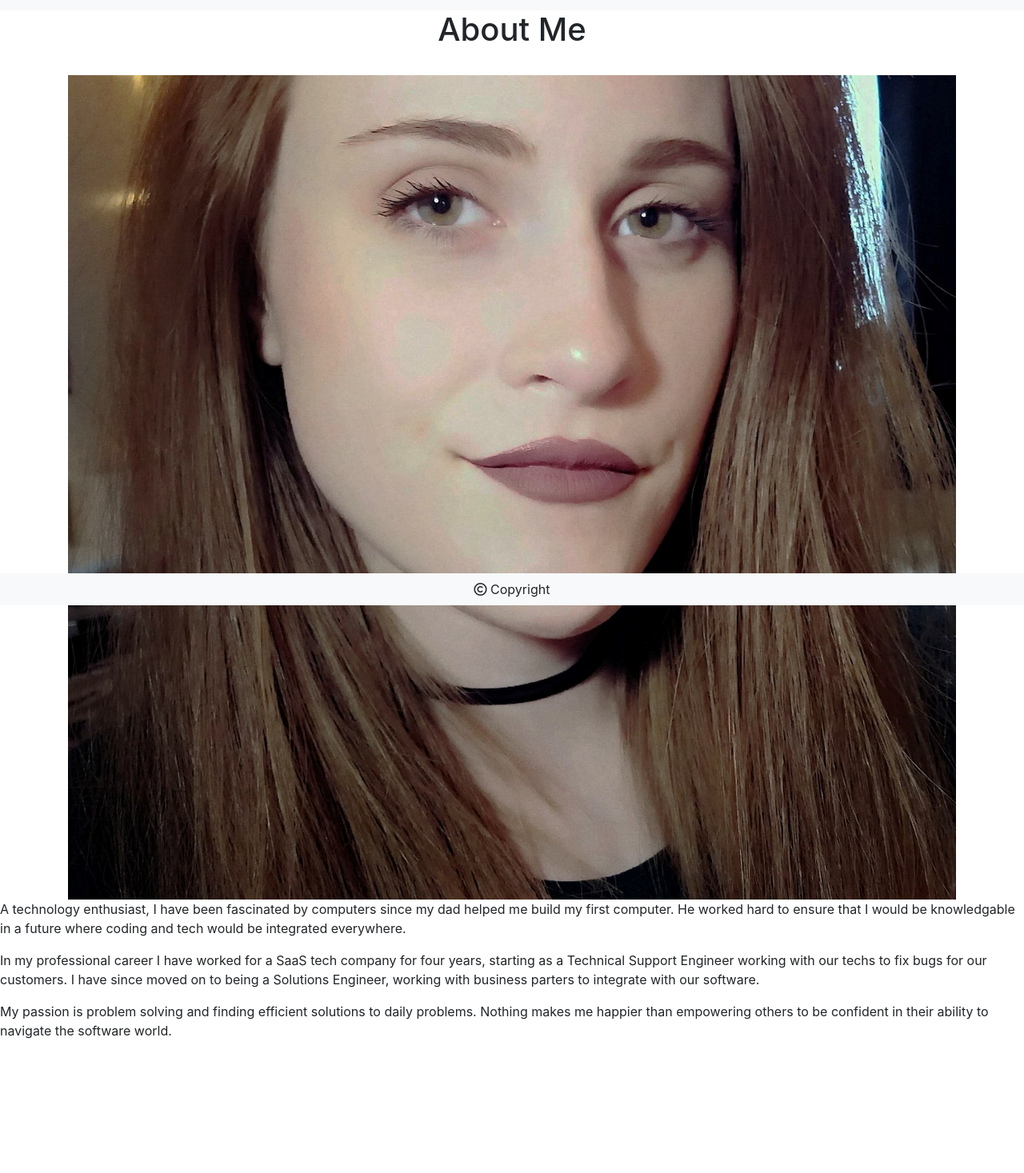
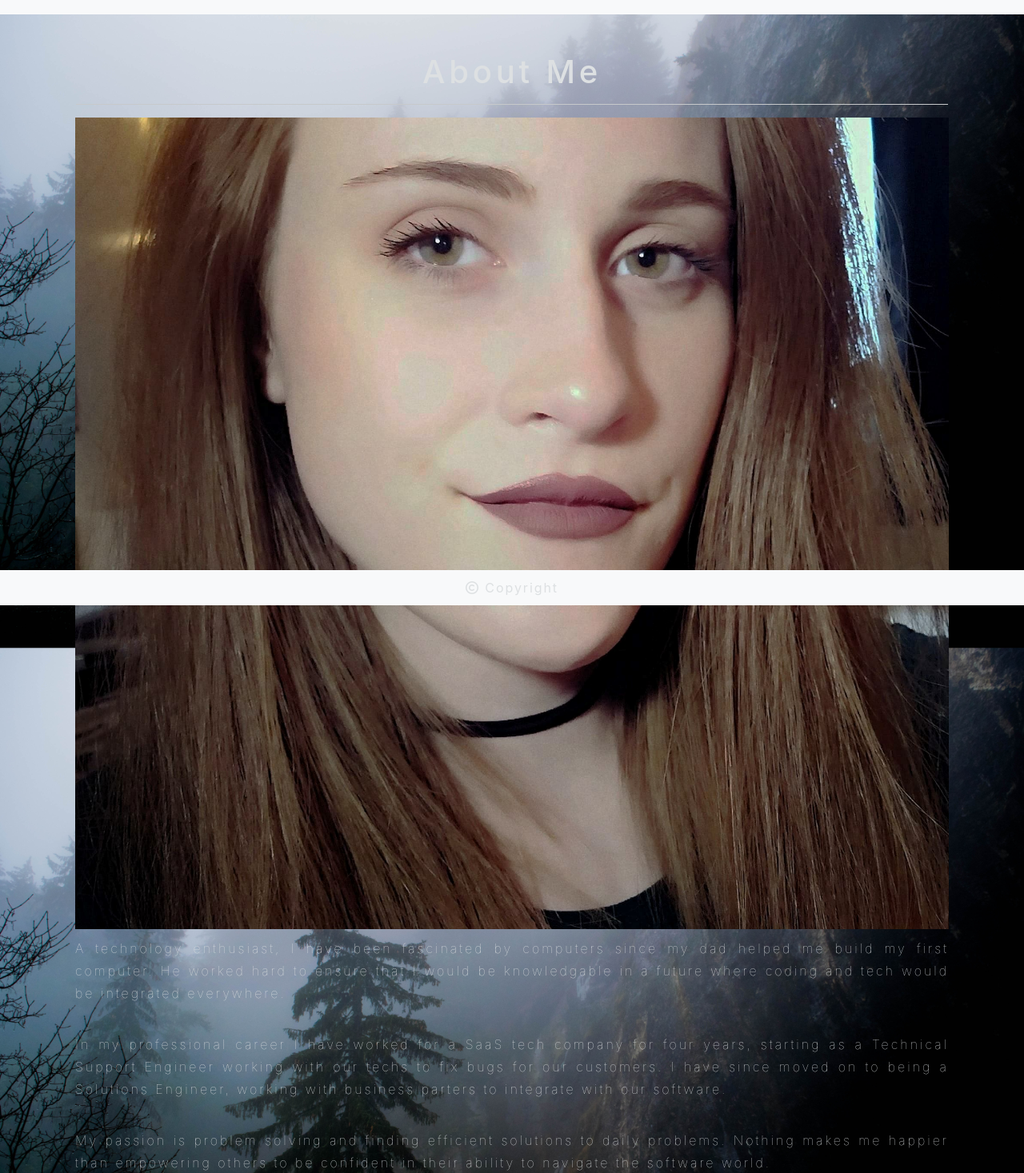
Before and after one commit to dianalynshull/React-Portfolio, a React (Create React App) app in the folder client/: page / in a window 1280 px wide. Shown: the part 43-1510 px from the top of the page at 80% size. Before the commit the page ends 1360 px from the top, so only its background shows below. Built offline with nearby package versions, Linux system fonts and the light colour scheme.

Commit message:
added universale app styles to the index.css

```diff
--- a/client/src/components/App/App.jsx
+++ b/client/src/components/App/App.jsx
@@ -1,10 +1,9 @@
 import { BrowserRouter as Router, Route, Switch } from 'react-router-dom';
 import Header from '../Header';
 import Footer from '../Footer';
-import Homepage from '../../pages/Homepage';
+import Homepage from '../../pages/Homepage/Homepage';
 import ProjectPortfolio from '../../pages/ProjectPortfolio';
 import Contact from '../../pages/Contact';
-
 import './App.css';
 
 const App = () => {
--- a/client/src/index.css
+++ b/client/src/index.css
@@ -1,13 +1,33 @@
+* {
+  margin: 0;
+  padding: 0;
+  color: #DDE0E2;
+  box-sizing: border-box;
+  letter-spacing: 0.12em;
+  line-height: 1.75;
+}
 body {
-  margin: 0;
-  font-family: -apple-system, BlinkMacSystemFont, 'Segoe UI', 'Roboto', 'Oxygen',
-    'Ubuntu', 'Cantarell', 'Fira Sans', 'Droid Sans', 'Helvetica Neue',
-    sans-serif;
-  -webkit-font-smoothing: antialiased;
-  -moz-osx-font-smoothing: grayscale;
+  background-color: #121B25;
+  background-image: url(./img/hero-img.jpg);
+  background-position: center center;
+  background-size: cover;
+  background-repeat: no-repeat;
+  background-attachment: fixed;
 }
+h1 {
+  margin: 0 auto;
+}
+hr {
+  width: 100%;
+  background-color: #DDE0E2;
+}
+p {
+  font-weight: lighter;
+  text-align: justify;
+  letter-spacing: 3px;
+  padding: 10px 0;
 
-code {
-  font-family: source-code-pro, Menlo, Monaco, Consolas, 'Courier New',
-    monospace;
 }
+.section {
+  margin-bottom: 80px!important;
+}
--- a/client/src/pages/Homepage.jsx
+++ /dev/null
@@ -1,31 +0,0 @@
-import React from 'react';
-import { Container, Row, Image } from 'react-bootstrap'
-
-const Homepage = () => {
-  return (
-    <>
-      <Container>
-        <Row>
-          <h1 className="m-auto">About Me</h1>
-        </Row>
-        <Row>
-          <hr />
-        </Row>
-        <Image src="./img/profile.jpg" fluid />
-      </Container>
-      <div>
-      <p>
-        A technology enthusiast, I have been fascinated by computers since my dad helped me build my first computer. He worked hard to ensure that I would be knowledgable in a future where coding and tech would be integrated everywhere.
-      </p>
-      <p>
-        In my professional career I have worked for a SaaS tech company for four years, starting as a Technical Support Engineer working with our techs to fix bugs for our customers. I have since moved on to being a Solutions Engineer, working with business parters to integrate with our software.
-      </p>
-      <p>
-        My passion is problem solving and finding efficient solutions to daily problems. Nothing makes me happier than empowering others to be confident in their ability to navigate the software world.
-      </p>
-    </div>
-    </>
-  );
-}
-
-export default Homepage;
--- /dev/null
+++ b/client/src/pages/Homepage/Homepage.jsx
@@ -0,0 +1,31 @@
+import React from 'react';
+import { Container, Row, Image } from 'react-bootstrap'
+
+const Homepage = () => {
+  return (
+    <>
+      <Container className="section justify-content-center mt-4 p-4">
+        <Row className="px-3 justify-content-start">
+          <h1 className="m-auto">About Me</h1>
+        </Row>
+        <Row className="px-3 justify-content-start">
+          <hr />
+        </Row>
+        <Image src="./img/profile.jpg" fluid />
+        <div>
+          <p>
+            A technology enthusiast, I have been fascinated by computers since my dad helped me build my first computer. He worked hard to ensure that I would be knowledgable in a future where coding and tech would be integrated everywhere.
+          </p>
+          <p>
+            In my professional career I have worked for a SaaS tech company for four years, starting as a Technical Support Engineer working with our techs to fix bugs for our customers. I have since moved on to being a Solutions Engineer, working with business parters to integrate with our software.
+          </p>
+          <p>
+            My passion is problem solving and finding efficient solutions to daily problems. Nothing makes me happier than empowering others to be confident in their ability to navigate the software world.
+          </p>
+        </div>
+      </Container>
+    </>
+  );
+}
+
+export default Homepage;
```
Also changed, not shown: client/src/img/hero-img.jpg (added), client/src/pages/Homepage/Homepage.css (added).
